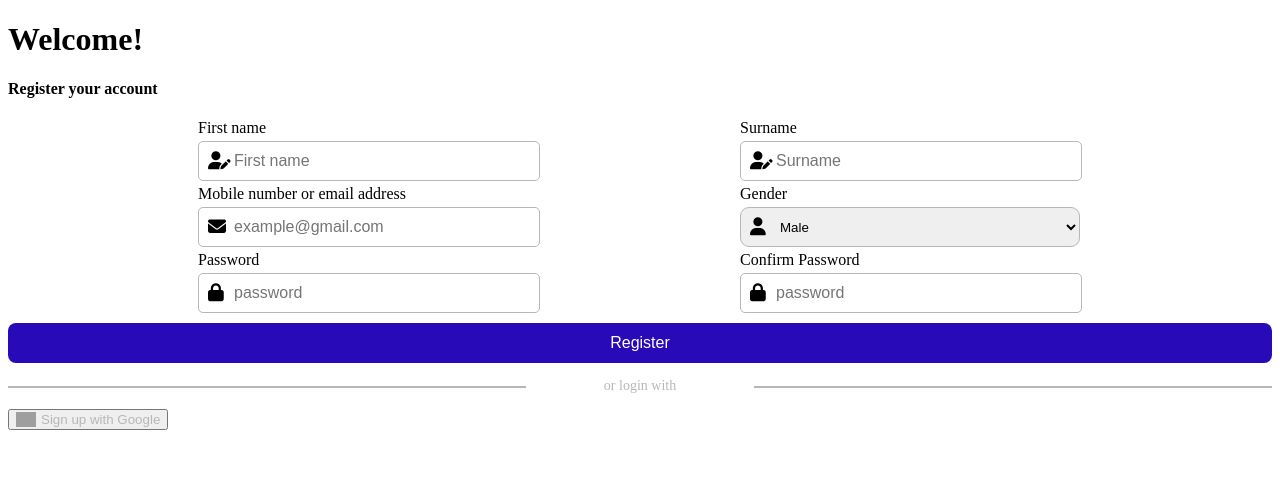
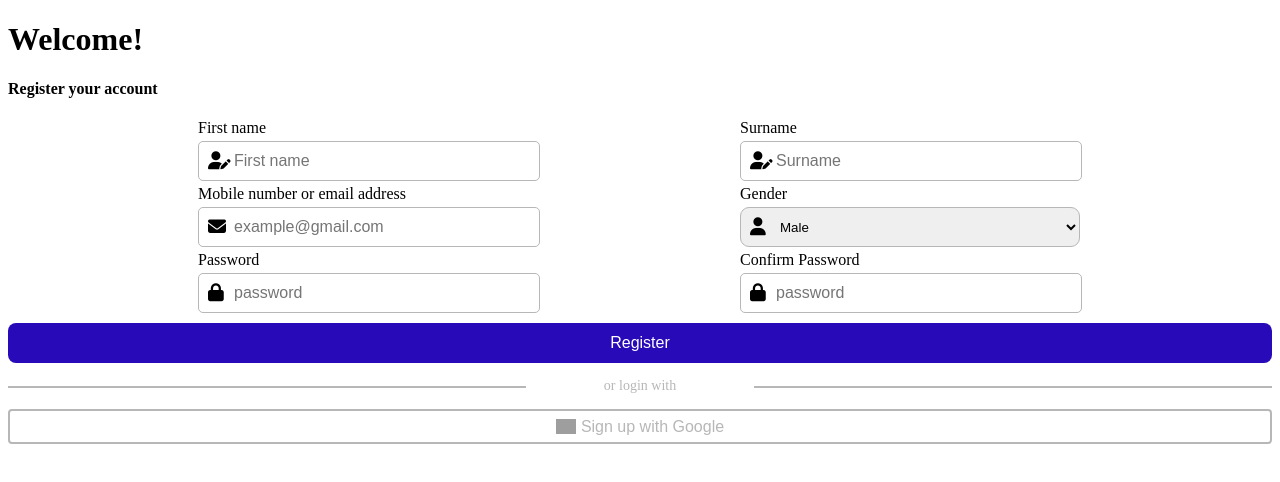
Before and after one commit to hassan4366/Form-Ausantecated, a plain HTML site: page project-DOM/INDEX.HTML in a window 1280 px wide. Drawn offline with Linux system fonts and the light colour scheme; grey boxes are pictures that could not be loaded.

Commit message:
Update STYLE.CSS

```diff
--- a/project-DOM/STYLE.CSS
+++ b/project-DOM/STYLE.CSS
@@ -134,6 +134,21 @@ p {
 .or::after {
   right: 0;
 }
+.google-btn {
+  width: 100%;
+  padding: 10px;
+  background: #fff;
+  color: #b7b7b7;
+  border: 2px solid #b7b7b7;
+  border-radius: 4px;
+  cursor: pointer;
+  font-size: 16px;
+  display: flex;
+  justify-content: center;
+  align-items: center;
+  gap: 10px;
+  height: 35px;
+}
 
 .google-btn img {
   width: 20px;
```
